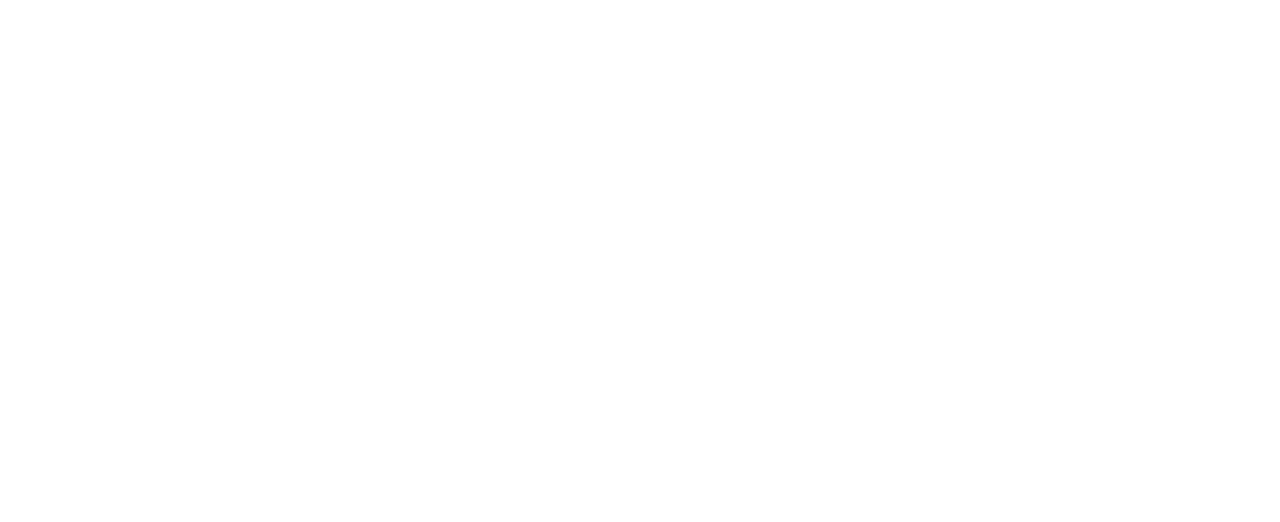
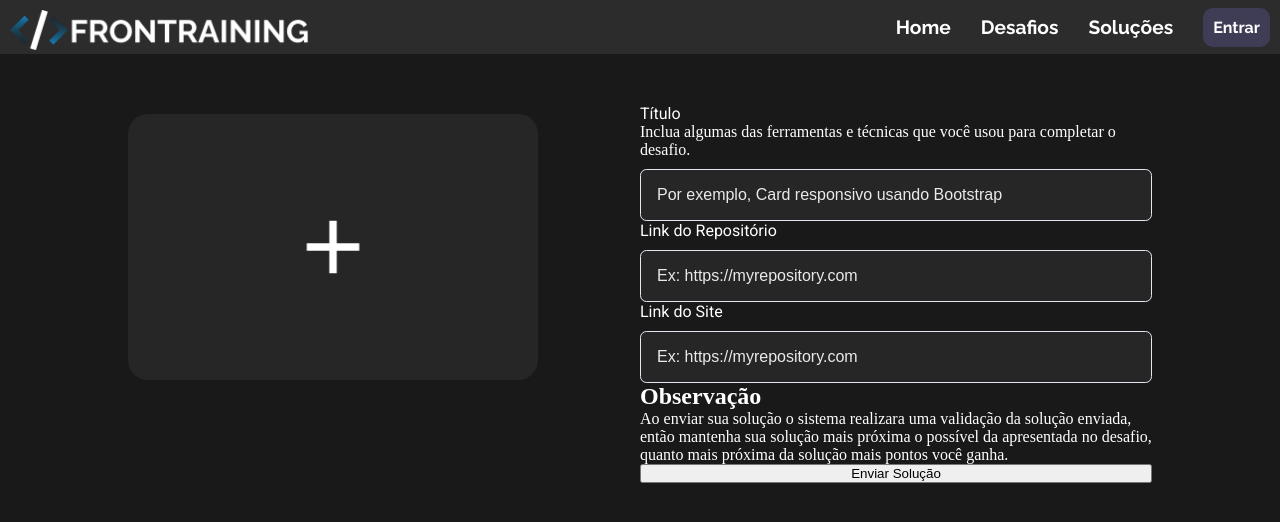
Before and after one commit to marcospaulo12345/frontend-frontraining, a React (Create React App) app: page /criar/solucao in a window 1280 px wide. Shown: the top 522 px of the page. Built offline with nearby package versions, Linux system fonts and the light colour scheme.

Commit message:
criando a página de criar solução

```diff
--- a/src/components/CardSolution/styles.css
+++ b/src/components/CardSolution/styles.css
@@ -4,6 +4,8 @@
     background-color: #2C2C2C;
     border-radius: 10px;
     cursor: pointer;
+    box-shadow:  5px 5px 7px #151515,
+             -5px -5px 7px #1d1d1d;
     transition: background-color 0.1s;
 }
 
--- /dev/null
+++ b/src/pages/CreateSolution/createSolution.js
@@ -0,0 +1,41 @@
+import React, {useState} from "react";
+
+import Dropzone from "../../components/DropZone/dropZone";
+import NavBar from '../../components/NavBar/navBar';
+
+import './styles.css'
+
+export default function CreateSolution() {
+    const [selectedFile, setSelectedFile] = useState();
+
+    return (
+        <section className="create-solution">
+            <NavBar isHome={false} />
+            <form>
+                <div className="form-left">
+                    <Dropzone onFileUploaded={setSelectedFile} />
+                </div>
+                <div className="form-right">
+                    <div>
+                        <label>Título</label>
+                        <p>Inclua algumas das ferramentas e técnicas que você usou para completar o desafio.</p>
+                        <input type='text' placeholder='Por exemplo, Card responsivo usando Bootstrap'/>
+                    </div>
+                    <div>
+                        <label>Link do Repositório</label>
+                        <input type='text' placeholder="Ex: https://myrepository.com"/>
+                    </div>
+                    <div>
+                        <label>Link do Site</label>
+                        <input type='text' placeholder="Ex: https://myrepository.com"/>
+                    </div>
+                    <div>
+                        <h1>Observação</h1>
+                        <p>Ao enviar sua solução o sistema realizara uma validação da solução enviada, então  mantenha sua solução mais próxima o possível da apresentada no desafio, quanto mais próxima da solução mais pontos você ganha.</p>
+                    </div>
+                    <button>Enviar Solução</button>
+                </div>
+            </form>
+        </section>
+    );
+}
--- /dev/null
+++ b/src/pages/CreateSolution/styles.css
@@ -0,0 +1,37 @@
+.create-solution {
+    width: 100%;
+    height: 100%;
+    background-color: #191919;
+    display: flex;
+    flex-direction: column;
+    align-items: center;
+}
+
+.create-solution form {
+    display: flex;
+    width: 80%;
+    justify-content: space-around;
+    margin-top: 50px;
+}
+
+.create-solution .form-left {
+    width: 50%;
+}
+
+.create-solution .form-right {
+    width: 50%;
+    display: flex;
+    flex-direction: column;
+    color: #fff;
+}
+
+.create-solution .form-right input {
+    width: 100%;
+    font-size: 1rem;
+    color: #fff;
+    padding: 1rem;
+    background: #262626;
+    border: 1px solid var(--color-line-in-white);
+    border-radius: 0.4rem;
+    margin-top: 10px;
+}
--- a/src/pages/DetailsChallenge/index.js
+++ b/src/pages/DetailsChallenge/index.js
@@ -1,5 +1,6 @@
 import React from "react";
 import NavBar from '../../components/NavBar/navBar';
+import history from "../../history";
 
 import { ToastContainer, toast } from 'react-toastify';
 import 'react-toastify/dist/ReactToastify.css';
@@ -79,7 +80,9 @@
                         <a href={challenge.assets} target="_blank">{challenge.assets}</a>
                         <img src={Out} width='18' height='18'/>
                     </div>
-                    <button>Enviar Solução</button>
+                    <button onClick={() => {
+                        return history.push('/cirar/solucao');
+                    }}>Enviar Solução</button>
                 </div>
             </div>
         </section>
--- a/src/routes.js
+++ b/src/routes.js
@@ -8,6 +8,7 @@
 import CreateChallege from "./pages/CreateChallenge/createChallenge";
 import DetailsChallenge from "./pages/DetailsChallenge/index";
 import Solutions from './pages/Solutions/solutions';
+import CreateSolution from "./pages/CreateSolution/createSolution";
 
 export default function Routes() {
     return (
@@ -19,6 +20,7 @@
             <Route exact path={'/criar/desafio'} component={CreateChallege}/>
             <Route exact path={'/desafio/detalhes'} component={DetailsChallenge}/>
             <Route exact path={'/solucoes'} component={Solutions}/>
+            <Route exact path={'/criar/solucao'} component={CreateSolution}/>
         </Switch>
     )
 }
```
